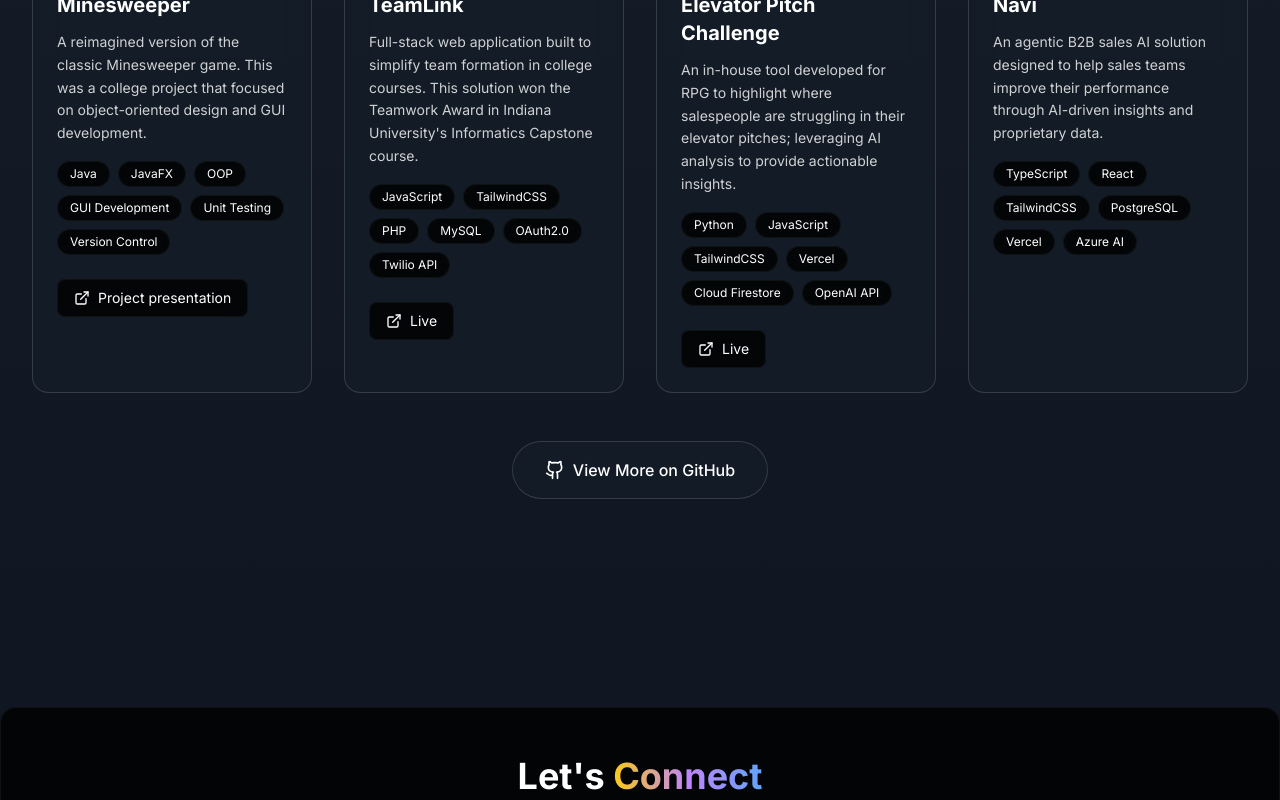
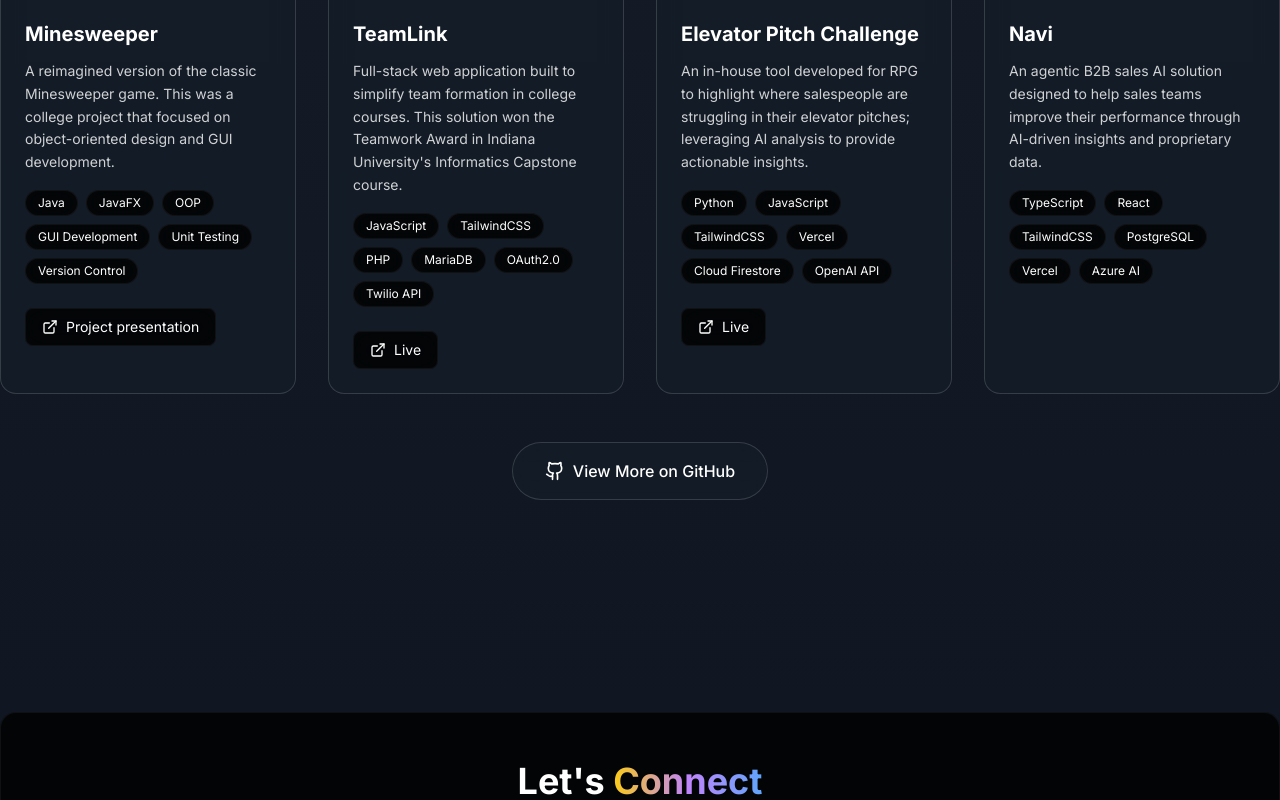
Before and after one commit to dylGray/dylans-web, a React (Vite) app: page / in a window 1280 px wide. Shown: the part 2755-3555 px from the top of the page. Built offline with nearby package versions, Linux system fonts and the light colour scheme.

Commit message:
no changes

```diff
--- a/src/components/Projects.tsx
+++ b/src/components/Projects.tsx
@@ -32,7 +32,7 @@ const Projects = () => {
       title: "TeamLink",
       description: "Full-stack web application built to simplify team formation in college courses. This solution won the Teamwork Award in Indiana University's Informatics Capstone course.",
       image: teamLinkImg,
-      technologies: ["JavaScript", "TailwindCSS", "PHP", "MySQL", "OAuth2.0", "Twilio API"],
+      technologies: ["JavaScript", "TailwindCSS", "PHP", "MariaDB", "OAuth2.0", "Twilio API"],
       icon: <Globe className="w-6 h-6" />,
       live: "https://cgi.luddy.indiana.edu/~team23/app/pages/home.php"
     },
@@ -54,7 +54,7 @@ const Projects = () => {
   ];
 
   return (
-    <section id="projects" className="py-24 px-4 sm:px-6 lg:px-8">
+    <section style={{ padding: '125px 0 100px 0' }} id="projects" className="px-4 sm:px-6 lg:px-8">
       <div className="max-w-7xl mx-auto">
         <div className="text-center mb-16">
           <h2 className="text-2xl sm:text-3xl lg:text-4xl font-bold text-white mb-2">
```
